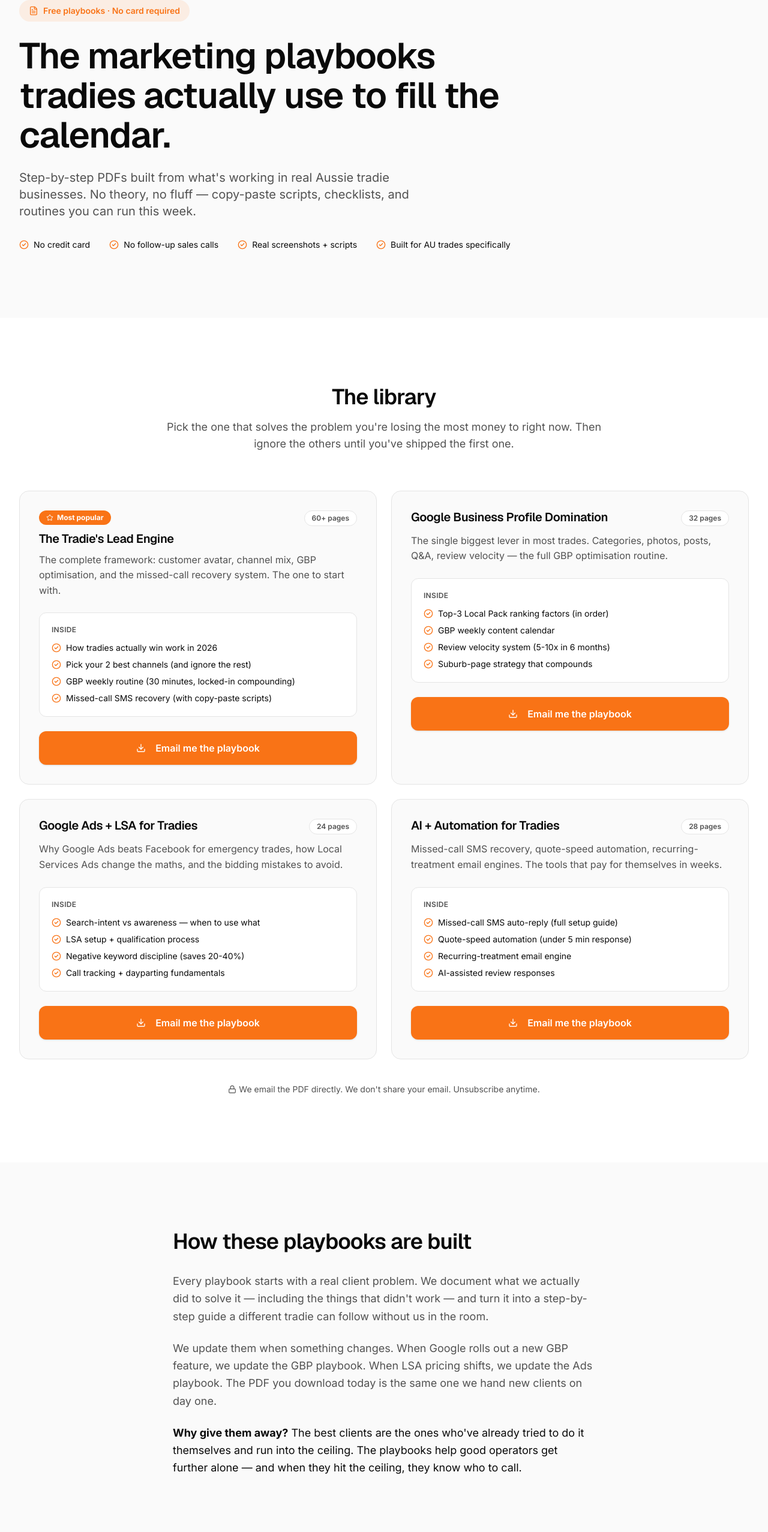
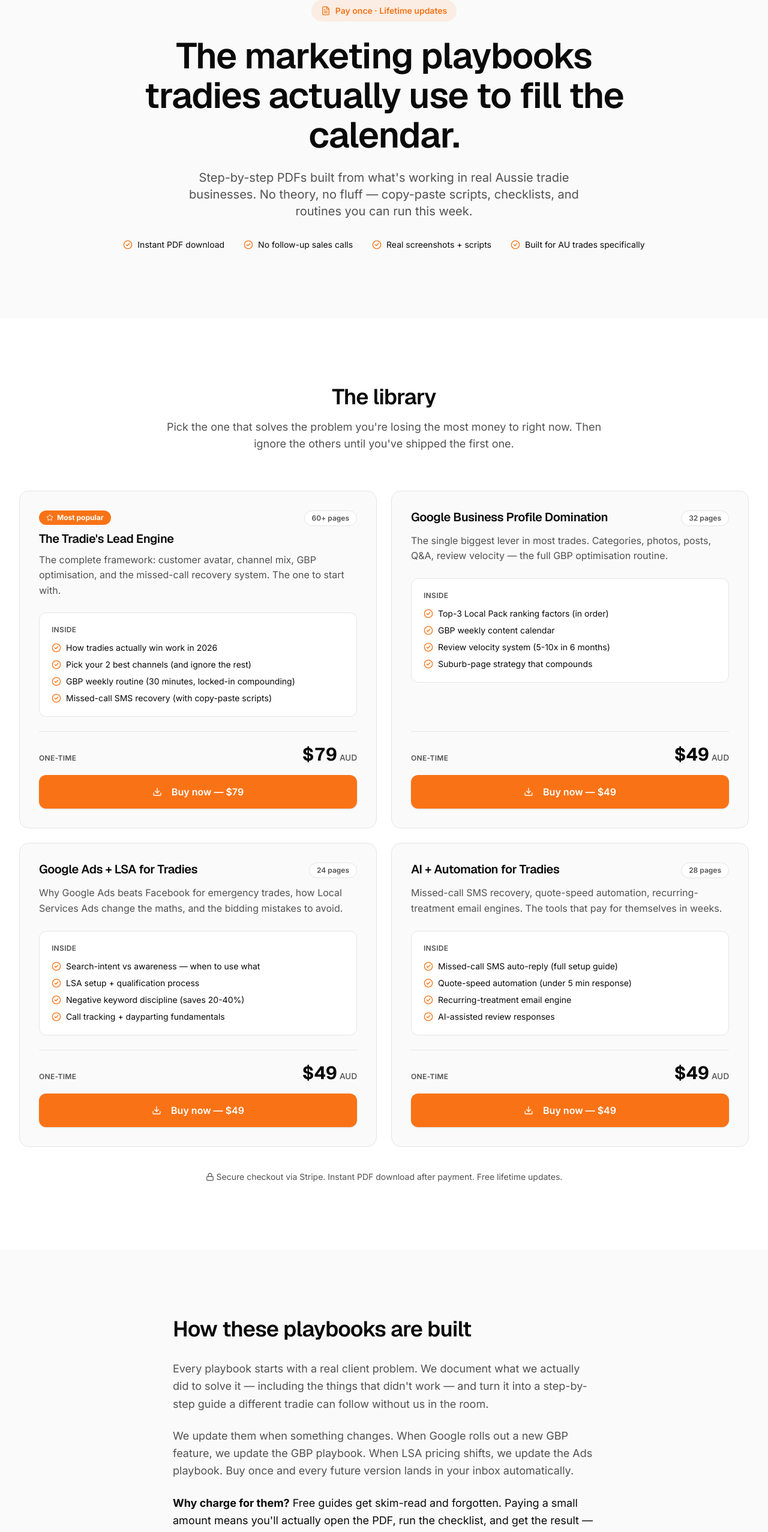
Before and after one commit to mfkk929/clicksmith-web, a Next.js app: page /playbooks in a window 1280 px wide. Shown: the part 229-2783 px from the top of the page at 60% size. Built offline with nearby package versions, Linux system fonts and the light colour scheme; no server answers.

Commit message:
Playbooks: centered hero + on-site Stripe checkout

```diff
--- a/src/app/playbooks/page.tsx
+++ b/src/app/playbooks/page.tsx
@@ -5,7 +5,6 @@ import {
   CheckCircle2,
   FileText,
   Mail,
-  Phone,
   Sparkles,
   Download,
   Lock,
@@ -15,20 +14,32 @@ import { Button } from "@/components/ui/button";
 import { siteConfig } from "@/lib/site";
 
 export const metadata: Metadata = {
-  title: "Free Marketing Playbooks for Australian Tradies | ClickSmith",
+  title: "Marketing Playbooks for Australian Tradies | ClickSmith",
   description:
-    "Step-by-step marketing playbooks built from what works in real Aussie tradie businesses. Lead generation, GBP, Google Ads, AI automation. Free download, no credit card.",
+    "Step-by-step marketing playbooks built from what works in real Aussie tradie businesses. Lead generation, GBP, Google Ads, AI automation. Pay once, lifetime updates, instant download.",
   alternates: { canonical: `${siteConfig.url}/playbooks` },
   openGraph: {
-    title: "Free Marketing Playbooks for Australian Tradies | ClickSmith",
+    title: "Marketing Playbooks for Australian Tradies | ClickSmith",
     description:
-      "Step-by-step marketing playbooks for Aussie tradies. Free download.",
+      "Step-by-step marketing playbooks for Aussie tradies. Pay once, instant PDF download.",
     url: `${siteConfig.url}/playbooks`,
     siteName: siteConfig.name,
     type: "website",
   },
 };
 
+/**
+ * Playbook checkout links.
+ * Replace each `buyUrl` below with a real Stripe Payment Link from your
+ * Stripe dashboard (Products → Payment Links). Stripe will handle checkout
+ * and you can configure the success page to deliver the PDF automatically.
+ *
+ * Until real links are set, you can also drop them into env vars:
+ *   NEXT_PUBLIC_BUY_LEAD_ENGINE
+ *   NEXT_PUBLIC_BUY_GBP
+ *   NEXT_PUBLIC_BUY_ADS
+ *   NEXT_PUBLIC_BUY_AI
+ */
 const playbooks = [
   {
     badge: "Most popular",
@@ -42,8 +53,10 @@ const playbooks = [
       "Missed-call SMS recovery (with copy-paste scripts)",
     ],
     pages: "60+ pages",
-    href: `mailto:${siteConfig.contact.email}?subject=Send%20me%20The%20Tradie%27s%20Lead%20Engine%20playbook`,
-    cta: "Email me the playbook",
+    price: "$79",
+    buyUrl:
+      process.env.NEXT_PUBLIC_BUY_LEAD_ENGINE ??
+      "https://buy.stripe.com/REPLACE_LEAD_ENGINE",
   },
   {
     title: "Google Business Profile Domination",
@@ -56,8 +69,10 @@ const playbooks = [
       "Suburb-page strategy that compounds",
     ],
     pages: "32 pages",
-    href: `mailto:${siteConfig.contact.email}?subject=Send%20me%20the%20GBP%20Domination%20playbook`,
-    cta: "Email me the playbook",
+    price: "$49",
+    buyUrl:
+      process.env.NEXT_PUBLIC_BUY_GBP ??
+      "https://buy.stripe.com/REPLACE_GBP",
   },
   {
     title: "Google Ads + LSA for Tradies",
@@ -70,8 +85,10 @@ const playbooks = [
       "Call tracking + dayparting fundamentals",
     ],
     pages: "24 pages",
-    href: `mailto:${siteConfig.contact.email}?subject=Send%20me%20the%20Google%20Ads%20%2B%20LSA%20playbook`,
-    cta: "Email me the playbook",
+    price: "$49",
+    buyUrl:
+      process.env.NEXT_PUBLIC_BUY_ADS ??
+      "https://buy.stripe.com/REPLACE_ADS",
   },
   {
     title: "AI + Automation for Tradies",
@@ -84,8 +101,10 @@ const playbooks = [
       "AI-assisted review responses",
     ],
     pages: "28 pages",
-    href: `mailto:${siteConfig.contact.email}?subject=Send%20me%20the%20AI%20%2B%20Automation%20playbook`,
-    cta: "Email me the playbook",
+    price: "$49",
+    buyUrl:
+      process.env.NEXT_PUBLIC_BUY_AI ??
+      "https://buy.stripe.com/REPLACE_AI",
   },
 ];
 
@@ -111,13 +130,13 @@ export default function PlaybooksPage() {
         dangerouslySetInnerHTML={{ __html: JSON.stringify(breadcrumb) }}
       />
 
-      {/* HERO */}
+      {/* HERO — centered */}
       <section
         aria-labelledby="hero-title"
         className="bg-[var(--color-background)] py-20 md:py-28"
       >
         <div className="mx-auto max-w-7xl px-6 lg:px-8">
-          <nav className="mb-8 text-sm text-[var(--color-muted-foreground)]">
+          <nav className="mb-8 text-center text-sm text-[var(--color-muted-foreground)]">
             <Link href="/" className="hover:text-[var(--color-action)]">
               Home
             </Link>
@@ -125,10 +144,10 @@ export default function PlaybooksPage() {
             <span className="text-[var(--color-primary)]">Playbooks</span>
           </nav>
 
-          <div className="max-w-4xl">
+          <div className="mx-auto max-w-4xl text-center">
             <div className="mb-6 inline-flex items-center gap-2 rounded-full bg-[var(--color-action)]/10 px-4 py-2 text-sm font-semibold text-[var(--color-action)]">
               <FileText className="h-4 w-4" />
-              Free playbooks · No card required
+              Pay once · Lifetime updates
             </div>
             <h1
               id="hero-title"
@@ -136,15 +155,15 @@ export default function PlaybooksPage() {
             >
               The marketing playbooks tradies actually use to fill the calendar.
             </h1>
-            <p className="mt-6 max-w-2xl text-lg text-[var(--color-muted-foreground)] md:text-xl">
-              Step-by-step PDFs built from what's working in real Aussie
+            <p className="mx-auto mt-6 max-w-2xl text-lg text-[var(--color-muted-foreground)] md:text-xl">
+              Step-by-step PDFs built from what&apos;s working in real Aussie
               tradie businesses. No theory, no fluff — copy-paste scripts,
               checklists, and routines you can run this week.
             </p>
 
-            <ul className="mt-8 flex flex-wrap gap-x-8 gap-y-3 text-sm text-[var(--color-primary)]">
+            <ul className="mx-auto mt-8 flex flex-wrap justify-center gap-x-8 gap-y-3 text-sm text-[var(--color-primary)]">
               {[
-                "No credit card",
+                "Instant PDF download",
                 "No follow-up sales calls",
                 "Real screenshots + scripts",
                 "Built for AU trades specifically",
@@ -173,9 +192,9 @@ export default function PlaybooksPage() {
               The library
             </h2>
             <p className="mt-4 text-lg text-[var(--color-muted-foreground)]">
-              Pick the one that solves the problem you're losing the most
-              money to right now. Then ignore the others until you've shipped
-              the first one.
+              Pick the one that solves the problem you&apos;re losing the most
+              money to right now. Then ignore the others until you&apos;ve
+              shipped the first one.
             </p>
           </div>
 
@@ -219,20 +238,34 @@ export default function PlaybooksPage() {
                   </ul>
                 </div>
 
-                <a href={p.href} className="mt-6">
-                  <Button variant="action" size="lg" className="w-full">
-                    <Download className="mr-2 h-4 w-4" />
-                    {p.cta}
-                  </Button>
-                </a>
+                {/* Price + buy CTA */}
+                <div className="mt-6 flex flex-1 flex-col justify-end">
+                  <div className="mb-4 flex items-baseline justify-between border-t border-[var(--color-border)] pt-5">
+                    <span className="text-xs font-semibold uppercase tracking-wide text-[var(--color-muted-foreground)]">
+                      One-time
+                    </span>
+                    <span className="font-display text-3xl font-bold tabular-nums text-[var(--color-primary)]">
+                      {p.price}
+                      <span className="ml-1 text-sm font-medium text-[var(--color-muted-foreground)]">
+                        AUD
+                      </span>
+                    </span>
+                  </div>
+                  <a href={p.buyUrl}>
+                    <Button variant="action" size="lg" className="w-full">
+                      <Download className="mr-2 h-4 w-4" />
+                      Buy now — {p.price}
+                    </Button>
+                  </a>
+                </div>
               </article>
             ))}
           </div>
 
           <p className="mt-10 text-center text-sm text-[var(--color-muted-foreground)]">
             <Lock className="mb-0.5 mr-1 inline h-3.5 w-3.5" />
-            We email the PDF directly. We don't share your email. Unsubscribe
-            anytime.
+            Secure checkout via Stripe. Instant PDF download after payment.
+            Free lifetime updates.
           </p>
         </div>
       </section>
@@ -253,20 +286,21 @@ export default function PlaybooksPage() {
             <p>
               Every playbook starts with a real client problem. We document
               what we actually did to solve it — including the things that
-              didn't work — and turn it into a step-by-step guide a different
-              tradie can follow without us in the room.
+              didn&apos;t work — and turn it into a step-by-step guide a
+              different tradie can follow without us in the room.
             </p>
             <p>
               We update them when something changes. When Google rolls out a
               new GBP feature, we update the GBP playbook. When LSA pricing
-              shifts, we update the Ads playbook. The PDF you download today
-              is the same one we hand new clients on day one.
+              shifts, we update the Ads playbook. Buy once and every future
+              version lands in your inbox automatically.
             </p>
             <p className="text-[var(--color-primary)]">
-              <strong>Why give them away?</strong> The best clients are the
-              ones who've already tried to do it themselves and run into the
-              ceiling. The playbooks help good operators get further alone —
-              and when they hit the ceiling, they know who to call.
+              <strong>Why charge for them?</strong> Free guides get
+              skim-read and forgotten. Paying a small amount means you&apos;ll
+              actually open the PDF, run the checklist, and get the result —
+              and it lets us keep updating them forever instead of writing
+              once and walking away.
             </p>
           </div>
         </div>
@@ -308,12 +342,13 @@ export default function PlaybooksPage() {
                 </span>
               </div>
               <p className="mt-4 text-xl font-bold text-[var(--color-primary)]">
-                Mention "playbook" on your free audit call and we'll send the
-                playbook tailored to your trade before the call.
+                Book a free audit and get 50% off the playbook tailored to
+                your trade.
               </p>
               <p className="mt-3 text-sm text-[var(--color-muted-foreground)]">
-                You'll get more from the 30 minutes if you've already read the
-                fundamentals.
+                You&apos;ll get more from the 30 minutes if you&apos;ve
+                already read the fundamentals — so we knock half off when you
+                book.
               </p>
             </div>
           </div>
@@ -333,9 +368,9 @@ export default function PlaybooksPage() {
             Skip the reading. Get the audit.
           </h2>
           <p className="mx-auto mt-6 max-w-2xl text-lg text-[var(--color-on-primary)]/80">
-            Free 30-minute call. We pull up your numbers, tell you what's
-            costing you the most leads, and email you the playbook tailored
-            to your trade. No pitch on the call.
+            Free 30-minute call. We pull up your numbers, tell you
+            what&apos;s costing you the most leads, and show you exactly
+            which playbook fits your situation. No pitch on the call.
           </p>
           <div className="mt-10 flex flex-wrap justify-center gap-4">
             <Link href="/audit">
@@ -344,7 +379,9 @@ export default function PlaybooksPage() {
                 <ArrowRight className="ml-2 h-4 w-4" />
               </Button>
             </Link>
-            <a href={`mailto:${siteConfig.contact.email}?subject=Playbook%20question`}>
+            <a
+              href={`mailto:${siteConfig.contact.email}?subject=Playbook%20question`}
+            >
               <Button variant="secondary" size="lg">
                 <Mail className="mr-2 h-4 w-4" />
                 Email us a question
```
